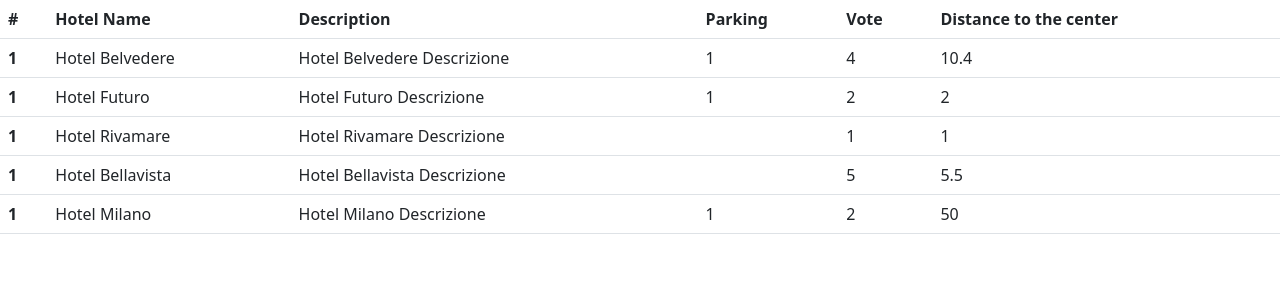
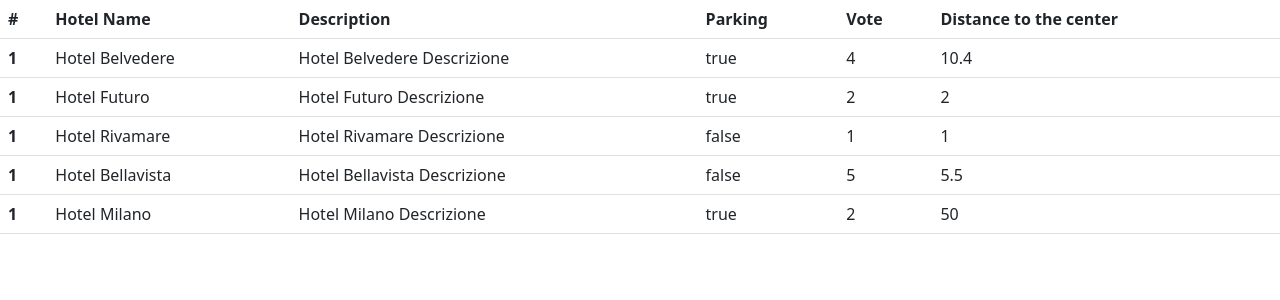
Before and after one commit to francescotroiano98/php-hotel, a PHP site: page / in a window 1280 px wide. Shown: the top 300 px of the page. Run offline with PHP 8.4, Linux system fonts and the light colour scheme.

Commit message:
added ternary operator to show true or false

```diff
--- a/index.php
+++ b/index.php
@@ -74,7 +74,7 @@
       <th scope="row">1</th>
       <td><?php echo $singleHotel['name'] . ' '; ?></td>
       <td><?php echo $singleHotel['description'] . ' '; ?></td>
-      <td><?php echo $singleHotel['parking']; ?></td>
+      <td><?php echo $singleHotel['parking'] ? 'true' : 'false';  ?></td>
       <td><?php echo $singleHotel['vote']; ?></td>
       <td><?php echo $singleHotel['distance_to_center']; ?></td>
     </tr>
```
